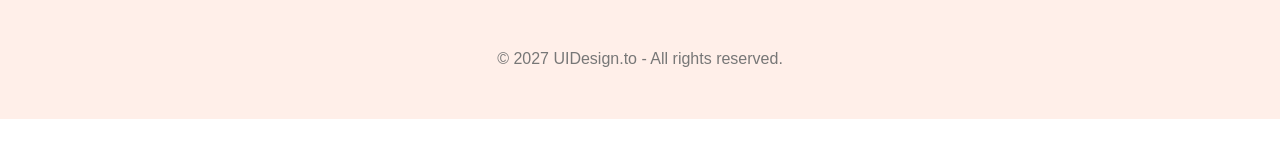
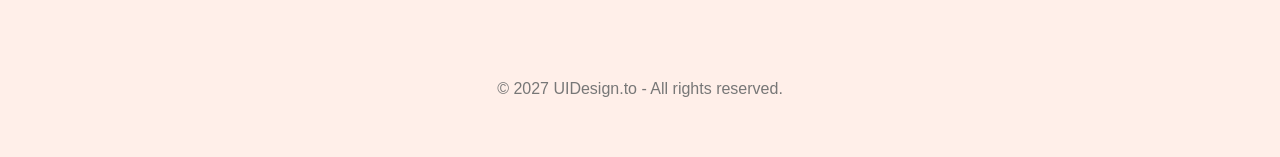
Before and after one commit to sakibulislam75/Tea-House, a plain HTML site: page index.html in a window 1280 px wide. Shown: the part 4003-4160 px from the top of the page. Before the commit the page ends 4122 px from the top, so only its background shows below. Drawn offline with nearby package versions, Linux system fonts and the light colour scheme.

Commit message:
footer modify

```diff
--- a/index.html
+++ b/index.html
@@ -226,7 +226,7 @@
         </div>
     </section>
     <!-- FOOTER-SECTION -->
-    <section class="bg-[#ffefe9] p-12">
+    <section class="bg-[#ffefe9] p-12 ">
         <div class="logo flex flex-col gap-3.5 md:flex-row justify-between mb-15 ">
             <img src="./images/cup.png" alt="" class="sm:h-20 w-20" />
             <div class="flex items-center gap-15">
@@ -279,7 +279,7 @@
             </div>
 
         </div>
-        <p class="text-center text-[#777777] mt-[50px]">© 2027 UIDesign.to - All rights reserved.</p>
+        <p class="text-center text-[#777777] pt-20 pb-8 ">© 2027 UIDesign.to - All rights reserved.</p>
     </section>
 
 </body>
```
